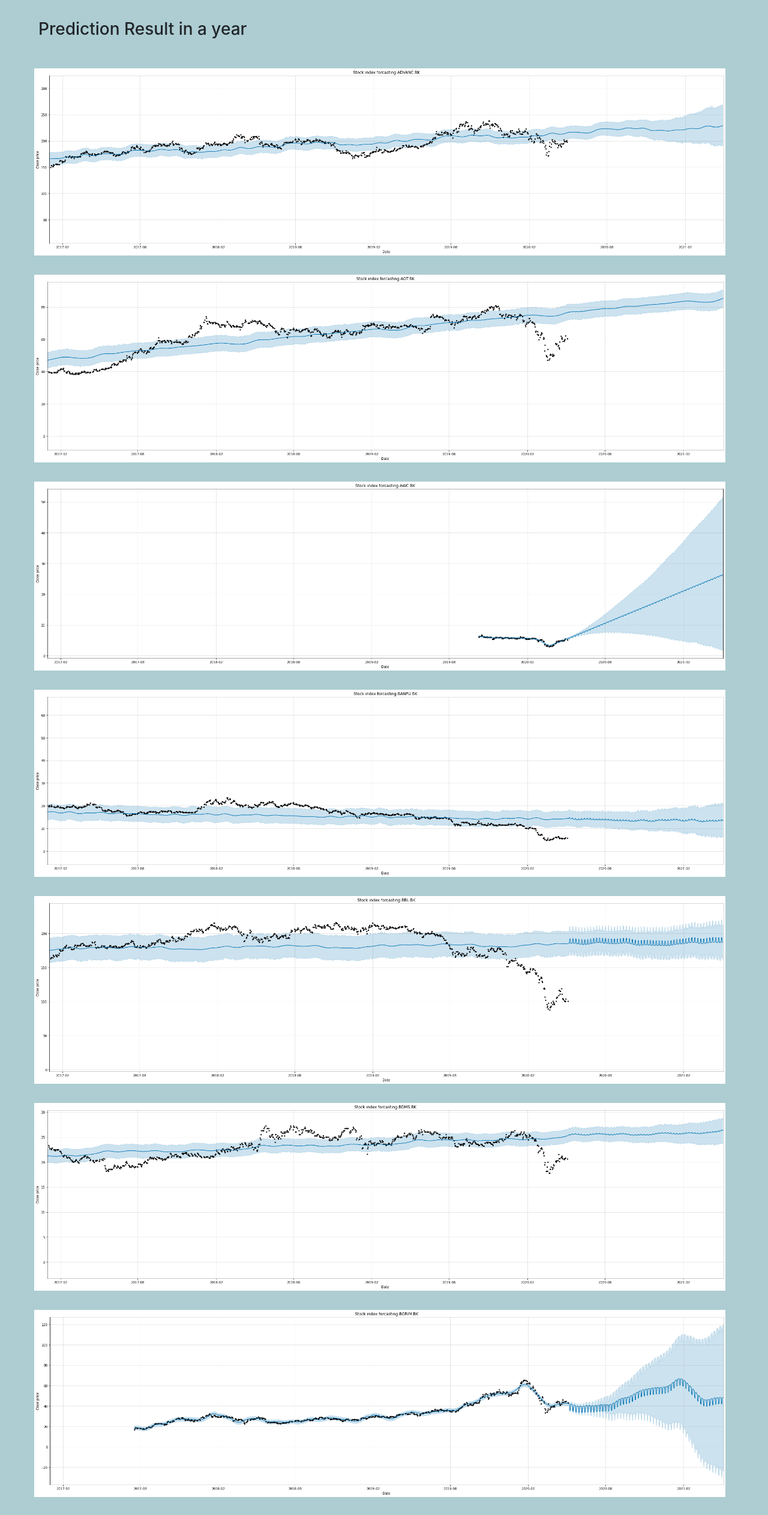
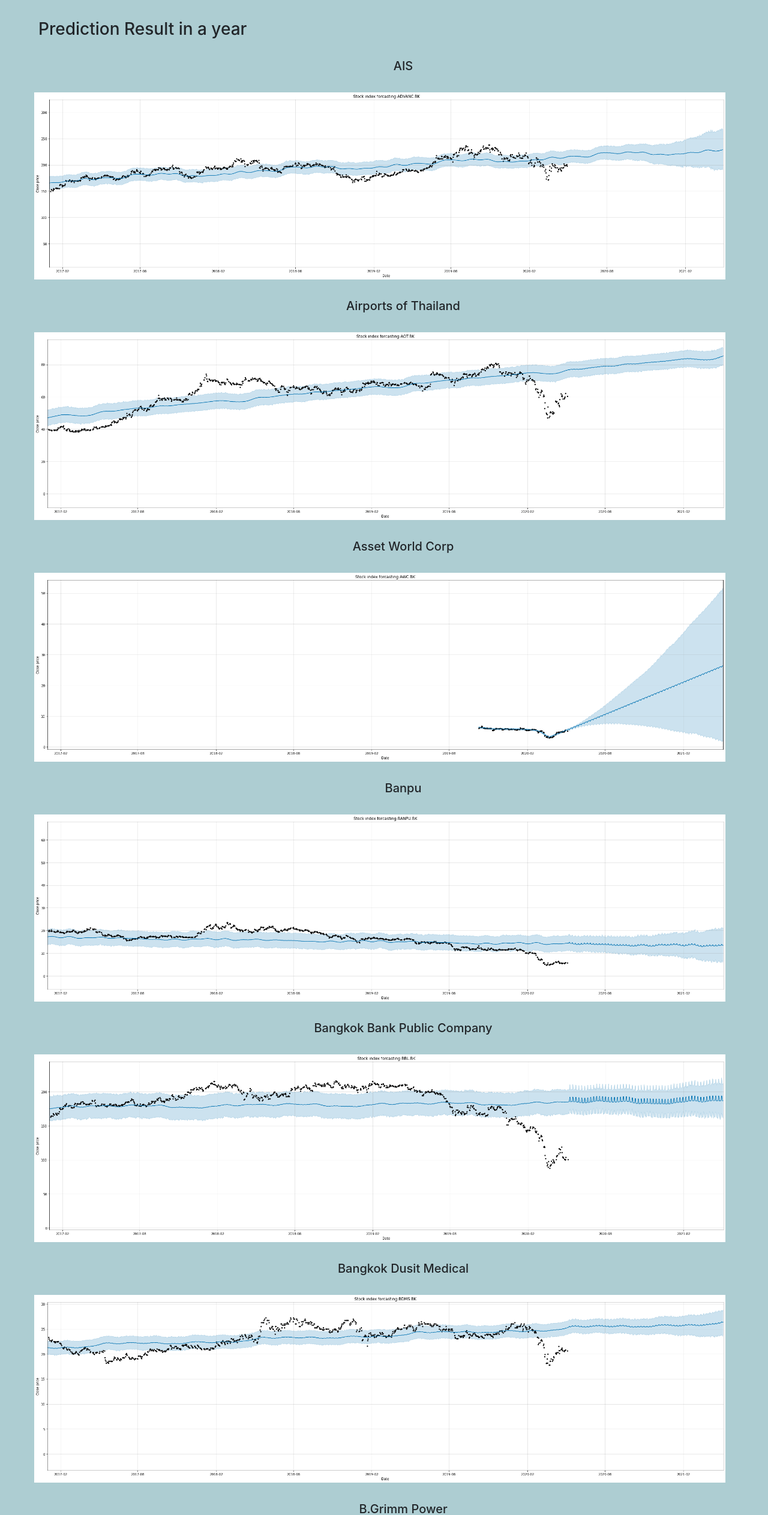
Before and after one commit to hope-john/Front, a React (Create React App) app: page /Result in a window 1280 px wide. Shown: the top 2526 px of the page at 60% size. Built offline with nearby package versions, Linux system fonts and the light colour scheme.

Commit message:
Add text name of Stock

```diff
--- a/src/App.css
+++ b/src/App.css
@@ -172,3 +172,10 @@
   margin-top: 1rem;
   margin-bottom: 1rem;
 }
+.Text {
+  text-align: center;
+  margin-bottom: 1rem;
+  margin-top: 1rem;
+  margin-left: 4rem;
+
+  }
--- a/src/components/Result.js
+++ b/src/components/Result.js
@@ -5,27 +5,48 @@
         return (
             <div>
                 <h3 className="front"> Prediction Result in a year</h3>
+                <h5 className="Text"> AIS</h5>
+
                 <img src = "Graph_year.png" alt="Grap" className="Pic1"></img>
-
+                <h5 className="Text"> Airports of Thailand</h5>
                 <img src = "Graph_year1.png" alt="Grap1" className="Pic1"></img>
+                <h5 className="Text"> Asset World Corp</h5>
                 <img src = "Graph_year2.png" alt="Grap1" className="Pic1"></img>
+                <h5 className="Text"> Banpu</h5>
                 <img src = "Graph_year3.png" alt="Grap1" className="Pic1"></img>
+                <h5 className="Text"> Bangkok Bank Public Company</h5>
                 <img src = "Graph_year4.png" alt="Grap1" className="Pic1"></img>
+                <h5 className="Text"> Bangkok Dusit Medical</h5>
                 <img src = "Graph_year5.png" alt="Grap1" className="Pic1"></img>
+                <h5 className="Text"> B.Grimm Power</h5>
                 <img src = "Graph6.png" alt="Grap1" className="Pic1"></img>
+                <h5 className="Text"> Bumrungrad Hospital</h5>
                 <img src = "Graph7.png" alt="Grap1" className="Pic1"></img>
+                <h5 className="Text"> Berli Jucker</h5>
                 <img src = "Graph8.png" alt="Grap1" className="Pic1"></img>
+                <h5 className="Text"> BTS Group Holdings</h5>
                 <img src = "Graph9.png" alt="Grap1" className="Pic1"></img>
+                <h5 className="Text"> Bangkok Express</h5>
                 <img src = "Graph10.png" alt="Grap1" className="Pic1"></img>
+                <h5 className="Text"> Carabao Group</h5>
                 <img src = "Graph11.png" alt="Grap1" className="Pic1"></img>
+                <h5 className="Text"> CP-ALL</h5>
                 <img src = "Graph12.png" alt="Grap1" className="Pic1"></img>
+                <h5 className="Text"> Charoen Pokhand Foods</h5>
                 <img src = "Graph13.png" alt="Grap1" className="Pic1"></img>
+                <h5 className="Text"> Central Group</h5>
                 <img src = "Graph14.png" alt="Grap1" className="Pic1"></img>
+                <h5 className="Text"> Central Retail Coraporation</h5>
                 <img src = "Graph15.png" alt="Grap1" className="Pic1"></img>
+                <h5 className="Text"> Delta Electronics Thailand</h5>
                 <img src = "Graph16.png" alt="Grap1" className="Pic1"></img>
+                <h5 className="Text"> DTAC</h5>
                 <img src = "Graph17.png" alt="Grap1" className="Pic1"></img>
+                <h5 className="Text"> Energy Absolute</h5>
                 <img src = "Graph18.png" alt="Grap1" className="Pic1"></img>
+                <h5 className="Text"> Electricity Generating</h5>
                 <img src = "Graph19.png" alt="Grap1" className="Pic1"></img>
+                <h5 className="Text"> Siam Global House</h5>
                 <img src = "Graph20.png" alt="Grap1" className="Pic1"></img>
 
             </div>
```
